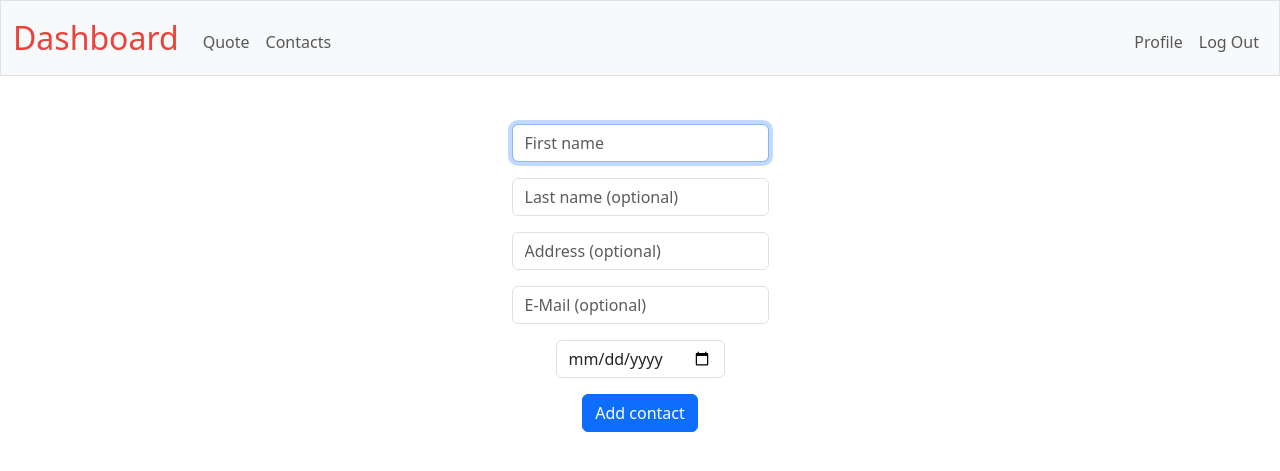
After one commit to eujev/personal-crm, a Flask app: page /add_contact in a window 1280 px wide. The commit adds this page. Shown: the top 471 px of the page. Run offline with Flask 3, Linux system fonts and the light colour scheme; the visitor is signed in with stand-in values (Sample User, id 1); some libraries are stand-ins or nearby versions.

Commit message:
Add option to add new contact

```diff
--- a/app.py
+++ b/app.py
@@ -1,8 +1,8 @@
 from cs50 import SQL
 from flask import Flask, flash, redirect, render_template, request, session
-from flask_session import Session
 from werkzeug.security import check_password_hash, generate_password_hash
 
+from flask_session import Session
 from helpers import apology, login_required
 
 app = Flask(__name__)
@@ -49,8 +49,7 @@ def login():
 
         # Query database for username
         rows = db.execute(
-            "SELECT * FROM users WHERE username = ?",
-            request.form.get("username")
+            "SELECT * FROM users WHERE username = ?", request.form.get("username")
         )
 
         # Ensure username exists and password is correct
@@ -112,11 +111,12 @@ def register():
             return apology("password needs to match", 400)
 
         # Insert user into database
-        db.execute("INSERT INTO users (username, hash) VALUES(?, ?)",
-                   username, generate_password_hash(password))
-        id = db.execute(
-            "SELECT id FROM users WHERE username = ?", username
+        db.execute(
+            "INSERT INTO users (username, hash) VALUES(?, ?)",
+            username,
+            generate_password_hash(password),
         )
+        id = db.execute("SELECT id FROM users WHERE username = ?", username)
 
         # Remember which user has logged in
         session["user_id"] = id[0]["id"]
@@ -125,3 +125,41 @@ def register():
     # User reached route via GET (as by clicking a link or via redirect)
     else:
         return render_template("register.html")
+
+
+@app.route("/add_contact", methods=["GET", "POST"])
+@login_required
+def add_cash():
+    if request.method == "POST":
+        firstname = request.form.get("firstname")
+        if not firstname:
+            return redirect("/")
+        birthday = request.form.get("birthday")
+        if not birthday:
+            birthday = "NULL"
+        lastname = request.form.get("lastname")
+        address = request.form.get("address")
+        email = request.form.get("email")
+        db.execute(
+            "INSERT INTO people (firstname, lastname, birthday, address, mail, user_id) VALUES(?, ?, ?, ?, ?, ?)",
+            firstname,
+            lastname,
+            birthday,
+            address,
+            email,
+            session["user_id"],
+        )
+        flash("Added contact!")
+        return redirect("/")
+    else:
+        return render_template("add_contact.html")
+
+
+@app.route("/contacts")
+@login_required
+def contacts():
+    """Show all contacts"""
+    user_contacts = db.execute(
+        "SELECT firstname, lastname FROM people WHERE user_id = ?", session["user_id"]
+    )
+    return render_template("contacts.html", user_contacts=user_contacts)
--- /dev/null
+++ b/create_table.sql
@@ -0,0 +1,10 @@
+CREATE TABLE people(
+    id INTEGER PRIMARY KEY AUTOINCREMENT NOT NULL,
+    user_id INTEGER NOT NULL,
+    firstname TEXT NOT NULL,
+    lastname TEXT,
+    birthday TEXT,
+    address TEXT,
+    mail TEST,
+    FOREIGN KEY(user_id) REFERENCES users(id)
+);
--- /dev/null
+++ b/create_users.sql
@@ -0,0 +1,5 @@
+CREATE TABLE users (
+    id INTEGER PRIMARY KEY AUTOINCREMENT NOT NULL,
+    username TEXT NOT NULL,
+    hash TEXT NOT NULL
+);
--- /dev/null
+++ b/templates/add_contact.html
@@ -0,0 +1,26 @@
+{% extends "layout.html" %}
+
+{% block title %}
+    Add Contact
+{% endblock %}
+
+{% block main %}
+    <form action="/add_contact" method="post">
+        <div class="mb-3">
+            <input autocomplete="off" autofocus class="form-control mx-auto w-auto" name="firstname" placeholder="First name" type="text">
+        </div>
+        <div class="mb-3">
+            <input autocomplete="off" class="form-control mx-auto w-auto" name="lastname" placeholder="Last name (optional)" type="text">
+        </div>
+        <div class="mb-3">
+            <input autocomplete="off" class="form-control mx-auto w-auto" name="adress" placeholder="Address (optional)" type="text">
+        </div>
+        <div class="mb-3">
+            <input autocomplete="off" class="form-control mx-auto w-auto" name="email" placeholder="E-Mail (optional)" type="text">
+        </div>
+        <div class="mb-3">
+            <input autocomplete="off" class="form-control mx-auto w-auto" name="birthday" placeholder="Birthday" type="date">
+        </div>
+        <button class="btn btn-primary" type="submit">Add contact</button>
+    </form>
+{% endblock %}
--- a/templates/index.html
+++ b/templates/index.html
@@ -5,5 +5,6 @@
 {% endblock %}
 
 {% block main %}
-    <p>Hello<\p>
+    <p>Hello</p>
+    <a href="/add_contact" class="btn btn-primary">Add contact</a>
 {% endblock %}
```
